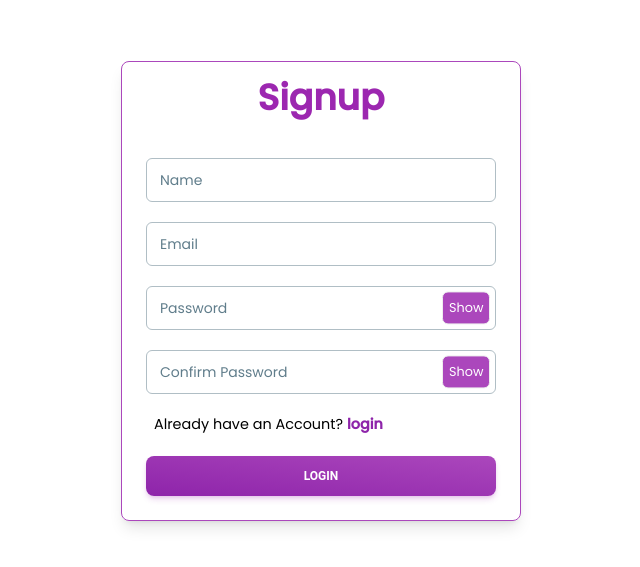
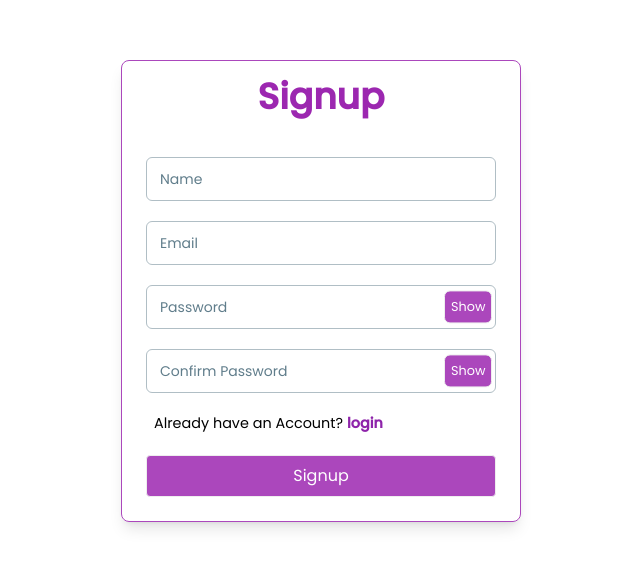
Before and after one commit to DaniyalAliIsrail/ContactBook-MernStack, a React (Vite) app: page /register in a window 1280 px wide. Shown: the part 109-676 px from the top of the page, without its empty margins (319-959 px from the left). Built offline with nearby package versions, Linux system fonts and the light colour scheme.

Commit message:
authFunctionality-complet

```diff
--- a/package.json
+++ b/package.json
@@ -12,9 +12,11 @@
   "dependencies": {
     "@heroicons/react": "^2.1.1",
     "@material-tailwind/react": "^2.1.8",
+    "axios": "^1.6.7",
     "react": "^18.2.0",
     "react-dom": "^18.2.0",
-    "react-router-dom": "^6.21.3"
+    "react-router-dom": "^6.21.3",
+    "react-toastify": "^10.0.4"
   },
   "devDependencies": {
     "@types/react": "^18.2.43",
--- a/src/App.jsx
+++ b/src/App.jsx
@@ -21,7 +21,7 @@ function App() {
       {/* <DashboardContact/> */}
 
       <Routes>
-        <Route path='/home' element={<Home/>} />
+        <Route path='/' element={<Home/>} />
         <Route path='/dashboard' element={<DashboardContact/>} />
         <Route path='/login' element={<Login/>}/>
         <Route path='/register' element={<Register/>}/>
--- a/src/components/button/Buttonseemore.jsx
+++ b/src/components/button/Buttonseemore.jsx
@@ -1,12 +1,12 @@
 import React from "react";
 
-const Buttonseemore = ({ buttonText , onClick}) => {
+const Buttonseemore = ({ buttonText,onClick}) => {
   const createContactText = buttonText.createcontact;
-  console.log(buttonText , onClick);
+  // console.log(buttonTex);
   return (
     <div>
       <button
-      onClick={onClick}
+       onClick={onClick}
         className="tracking-tight px-3 z-30 py-2 bg-purple-500 rounded-md text-white lg:text-[0.9rem] transform hover:scale-95 transition-transform"
       >
         {createContactText}
--- a/src/components/navbar/Navbar.jsx
+++ b/src/components/navbar/Navbar.jsx
@@ -1,3 +1,5 @@
+
+
 import React, { useState } from "react";
 import {
   Navbar,
@@ -14,9 +16,9 @@ function NavList() {
     <ul className="my-2 flex flex-col gap-2 lg:mb-0 lg:mt-0 lg:flex-row lg:items-center lg:gap-6">
       <Typography as="li" variant="small" color="blue-gray" className="p-1 ">
         <NavLink
-          to="/home"
+          to="/"
           className="flex items-center text-lg hover:text-purple-600 text-neutral-300 tracking-tight transition-colors"
-          activeClassName="text-purple-600" >
+           >
           Home
         </NavLink>
       </Typography>
--- a/src/pages/Login/Login.jsx
+++ b/src/pages/Login/Login.jsx
@@ -1,12 +1,41 @@
 import React, { useState } from "react";
-import { IconButton, Input } from "@material-tailwind/react";
+import {  Input } from "@material-tailwind/react";
 import { Button } from "@material-tailwind/react";
+import { useNavigate } from 'react-router-dom';
+
+
+// import { Button } from "@material-tailwind/react";
 import { Link } from "react-router-dom";
+import axios from "axios";
 
 const Login = () => {
+  const [email,setEmail] = useState();
+  const [password,setPassword] = useState();
+
   const [isText,setText] = useState(false)
   const handleText = ()=> setText(!isText)
-  console.log(isText);
+
+  const[loading,setLoading]=useState(false)
+  const history = useNavigate()
+
+  const handleSubmit = async (event)=>{
+    event.preventDefault();
+    const objTosend = {
+      email,
+      password
+    }
+    setLoading(true)
+    try{
+      const res = await axios.post("http://localhost:8000/api/login",objTosend);
+      console.log(res.data);
+      localStorage.setItem("token",res.data.token);
+      history("/dashboard")
+      setLoading(false)
+    }catch(err){
+      alert(err);
+      setLoading(false)
+    }
+    }
   return (
     <>
 
@@ -22,13 +51,14 @@ z-2"
             </h1>
           </div>
           <div className="signup-body m-6 rounded-md">
-            <form action="#">
+            <form onSubmit={handleSubmit}>
               <div className="my-5">
                 <Input
                   color="purple"
                   label="Email"
                   placeholder="Enter Your Email"
                   size="lg"
+                  onChange={(e)=> setEmail(e.target.value)}
                 />
               </div>
               <div className="my-5 relative">
@@ -38,24 +68,26 @@ z-2"
                   placeholder="Enter Your Password"
                   size="lg"
                   type={(isText ? "text" : "password")}
+                  onChange={(e)=> setPassword(e.target.value)}
                 />
-                <button onClick={handleText} className="absolute right-0 top-1/2 transform -translate-y-1/2 mr-1.5 border bg-purple-400 rounded-md py-1.5 px-1.5 text-[0.8rem] text-white w-12">
+                <p onClick={handleText} className="absolute right-0 top-1/2 transform -translate-y-1/2 mr-1.5 border bg-purple-400 rounded-md py-1.5 px-1.5 text-[0.8rem] text-white w-12">
                   {isText?"text":"show"}
-                </button>
+                </p>
               </div>
 
-
-
               <div>
-                <p className="px-2  lg:text-[2rem]">
+                <p className="px-2  lg:text-[1rem]">
                   Not have an Account? <Link className="font-bold text-purple-600"  to="/register">Signup</Link>
                 </p>
               </div>
 
               <div className="my-5">
-                <Button className="w-full" color="purple" variant="gradient">
+                {
+                  loading?<Button  className="w-full border bg-purple-400 text-center" loading={true}>Loading</Button>:<button  className="w-full border bg-purple-400 py-2 md:rounded text-white" color="purple" variant="gradient">
                   Login
-                </Button>
+                </button>
+                }
+
               </div>
 
             </form>
--- a/src/pages/Register/Register.jsx
+++ b/src/pages/Register/Register.jsx
@@ -1,19 +1,66 @@
 import React, { useState } from "react";
-import {  Input } from "@material-tailwind/react";
+import { Input } from "@material-tailwind/react";
 import { Button } from "@material-tailwind/react";
-import { Link } from "react-router-dom";
+import { Link, useNavigate } from "react-router-dom";
+import axios from "axios";
+
 
 const Register = () => {
-  const [isText,setText] = useState(false)
-  const handleText = ()=> setText(!isText)
-  console.log(isText);
+  const [fname, setName] = useState("");
+  const [email, setEmail] = useState("");
+  const [password, setPassword] = useState("");
+  const [cpassword, setCpassword] = useState("");
+  const [isLoading,setLoading] = useState(false);
+  // Password show or Hide state
+  const [isText, setText] = useState(false);
+  const handleText = () => setText(!isText);
+
+  const history = useNavigate()
+  const handleSubmit = async (event) => {
+    event.preventDefault();
+
+    const objToSend = {
+      fname,
+      email,
+      password,
+      cpassword,
+    };
+
+    if (!fname || !email || !password || !cpassword) {
+      alert("Please fill all the fields");
+      console.log("please fil all the fields");
+    } else if (!email.includes("@")) {
+      alert("Please enter a valid email");
+      console.log("Please enter a valid email");
+    }
+    else if(password.length < 8){
+      alert("passwrod lenth must be atlest 8 char")
+    }
+    else if (password != cpassword) {
+      alert("password and confirm password must be same");
+      console.log("password and confirm password must be same");
+    } else {
+      setLoading(true);
+      try {
+        const res = await axios.post(
+          "http://localhost:8000/api/signup",
+          objToSend
+        );
+        console.log(res.data);
+        setLoading(false)
+        history("/signup")
+
+      }
+      catch (err) {
+        alert(err.response.data.message);
+        setLoading(false)
+      }
+    }
+  };
   return (
-
     <>
       <div className="outer-box flex items-center justify-center gap-10 w-full h-screen">
-        <div
-          className="inner-box border border-purple-400 rounded-lg  w-[400px] h-auto bg-gradient-to-tl from-opacity-100 to-opacity-50 via-opacity-100 backdrop-blur-9 shadow-lg z-2"
-        >
+        <div className="inner-box border border-purple-400 rounded-lg  w-[400px] h-auto bg-gradient-to-tl from-opacity-100 to-opacity-50 via-opacity-100 backdrop-blur-9 shadow-lg z-2">
           <div className="header-login">
             <h1 className="sm:text-2xl lg:text-4xl lg:font-bold text-center py-4 text-purple-500">
               Signup
@@ -21,14 +68,14 @@ const Register = () => {
           </div>
 
           <div className="signup-body m-6 rounded-md">
-            <form action="#">
-
-            <div className="my-5">
+            <form onSubmit={handleSubmit}>
+              <div className="my-5">
                 <Input
                   color="purple"
                   label="Name"
                   placeholder="Enter Your full name"
                   size="lg"
+                  onChange={(e) => setName(e.target.value)}
                 />
               </div>
 
@@ -38,6 +85,7 @@ const Register = () => {
                   label="Email"
                   placeholder="Enter Your Email"
                   size="lg"
+                  onChange={(e) => setEmail(e.target.value)}
                 />
               </div>
               <div className="my-5 relative">
@@ -46,11 +94,15 @@ const Register = () => {
                   label="Password"
                   placeholder="Enter Your Password"
                   size="lg"
-                  type={(isText ?"text":"password")}
+                  type={isText ? "text" : "password"}
+                  onChange={(e) => setPassword(e.target.value)}
                 />
-                <button onClick={handleText} className="absolute right-0 top-1/2 transform -translate-y-1/2 mr-1.5 border bg-purple-400 rounded-md py-1.5 px-1.5 text-[0.8rem] text-white w-12">
-                  {isText?"Hide":"Show"}
-                </button>
+                <p
+                  onClick={handleText}
+                  className="absolute right-0 top-1/2 transform -translate-y-1/2 mr-1 border bg-purple-400 rounded-md py-1.5 px-1.5 text-[0.8rem] text-white w-12"
+                >
+                  {isText ? "Hide" : "Show"}
+                </p>
               </div>
 
               <div className="my-5 relative">
@@ -59,25 +111,32 @@ const Register = () => {
                   label="Confirm Password"
                   placeholder="Enter your Confirm Password"
                   size="lg"
-                  type={(isText?"text":"password")}
+                  type={isText ? "text" : "password"}
+                  onChange={(e) => setCpassword(e.target.value)}
                 />
-                <button onClick={handleText} className="absolute right-0 top-1/2 transform -translate-y-1/2 mr-1.5 border bg-purple-400 rounded-md py-1.5 px-1.5 text-[0.8rem] text-white w-12">
-                  {isText?"Hide":"Show"}
-                </button>
+                <p
+                  onClick={handleText}
+                  className="absolute right-0 top-1/2 transform -translate-y-1/2 mr-1 border bg-purple-400 rounded-md py-1.5 px-1.5 text-[0.8rem] text-white w-12"
+                >
+                  {isText ? "Hide" : "Show"}
+                </p>
               </div>
 
               <div>
                 <p className="px-2 lg:text-[0.9rem]">
-                  Already have an Account? <Link className="text-purple-600 font-bold" to="/login">login</Link>
+                  Already have an Account?{" "}
+                  <Link className="text-purple-600 font-bold" to="/login">
+                    login
+                  </Link>
                 </p>
               </div>
 
               <div className="my-5">
-                <Button className="w-full" color="purple" variant="gradient">
-                  Login
-                </Button>
+                {(isLoading?<Button className="w-full border bg-purple-400 text-center" loading={true}>Loading</Button>: <button className="w-full border bg-purple-400 py-2 md:rounded text-white"  variant="gradient">
+                  Signup
+                </button>)}
+
               </div>
-
             </form>
           </div>
         </div>
```
Also changed, not shown: src/pages/DashboardContact/DashboardContact.jsx (+33 -1 lines), src/components/hero/HeroSec.jsx (line endings or trailing spaces), 1 other file (tests, documents, lock files or other folders).
